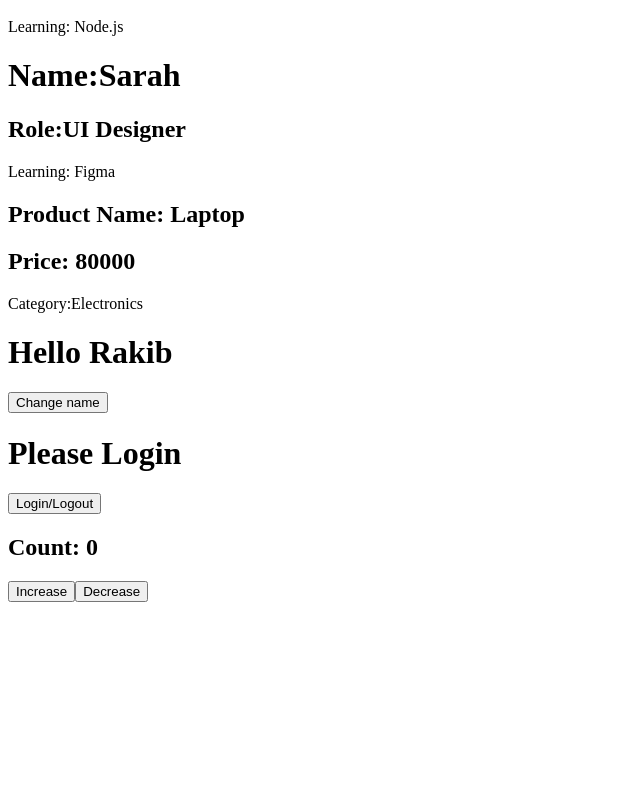
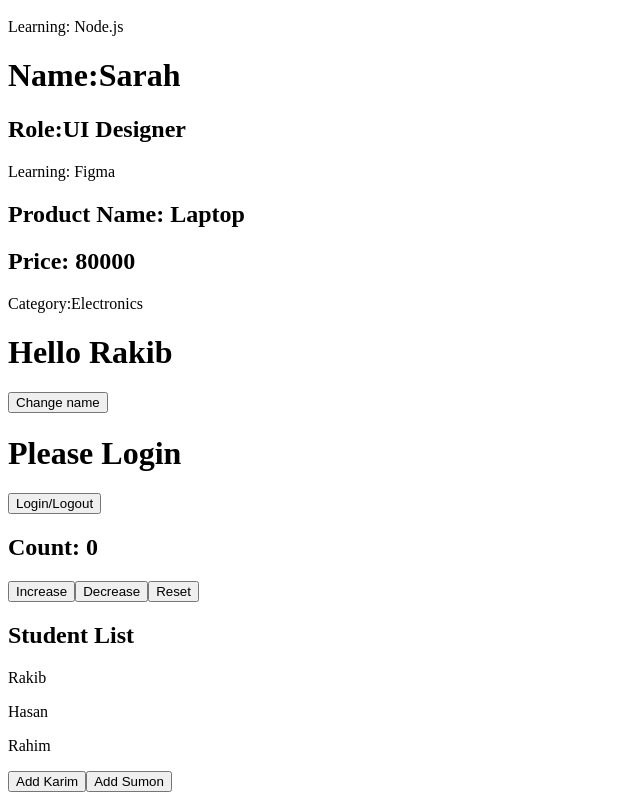
Before and after one commit to md-rakib-hasan1/react-learning, a React (Vite) app: page / in a window 1280 px wide. Shown: the part 651-1451 px from the top of the page, without its empty margins (0-640 px from the left). Before the commit the page ends 1261 px from the top, so only its background shows below. Built offline with nearby package versions, Linux system fonts and the light colour scheme.

Commit message:
add-new-component

```diff
--- a/src/App.tsx
+++ b/src/App.tsx
@@ -3,6 +3,7 @@ import Profile from "./components/Profile";
 import New from "./components/new";
 import Product from "./components/Product";
 import Counter from "./components/Counter";
+import StudentList from "./components/StudentList";
 import { useState } from "react";
 function App() {
   const[name, setName]=useState<string>("Rakib");
@@ -54,6 +55,7 @@ function App() {
     Login/Logout
    </button>
    <Counter/>
+   <StudentList/>
     </div>
   );
 }
--- a/src/components/Counter.tsx
+++ b/src/components/Counter.tsx
@@ -12,6 +12,9 @@ const Counter = () => {
             <button onClick={() => setCount(count - 1)}>
                 Decrease
             </button>
+            <button onClick={()=>setCount(0)}>
+                Reset
+            </button>
         </div>
     );
 };
--- /dev/null
+++ b/src/components/StudentList.tsx
@@ -0,0 +1,19 @@
+import {useState} from 'react';
+
+const StudentList = () => {
+    const [students, setStudents]=useState<string[]>(["Rakib","Hasan","Rahim"]);
+
+    return (
+        <div>
+            <h2>Student List</h2>
+            {students.map((student)=>(<p key={student}>{student}</p>))}
+            <button onClick={()=>setStudents([...students,"Karim"])}>
+                Add Karim</button>
+
+        <button onClick={()=>setStudents([...students,"Sumon"])}>Add Sumon</button>
+
+        </div>
+    );
+};
+
+export default StudentList;
```
